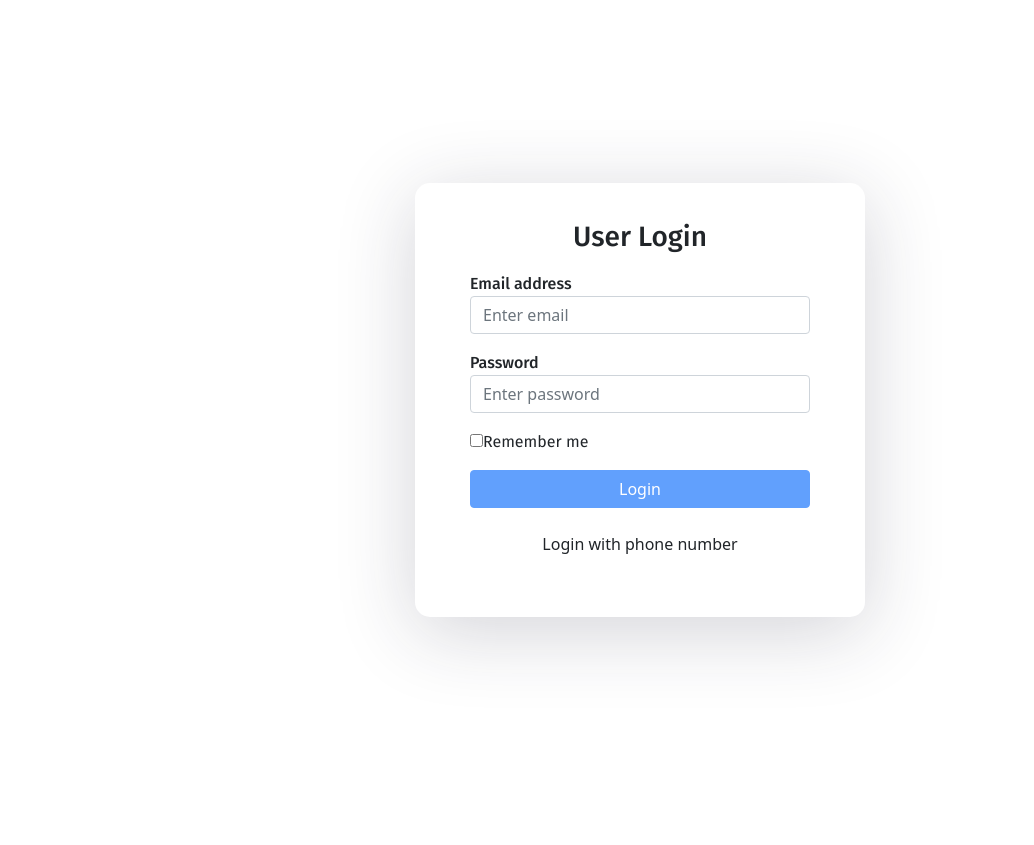
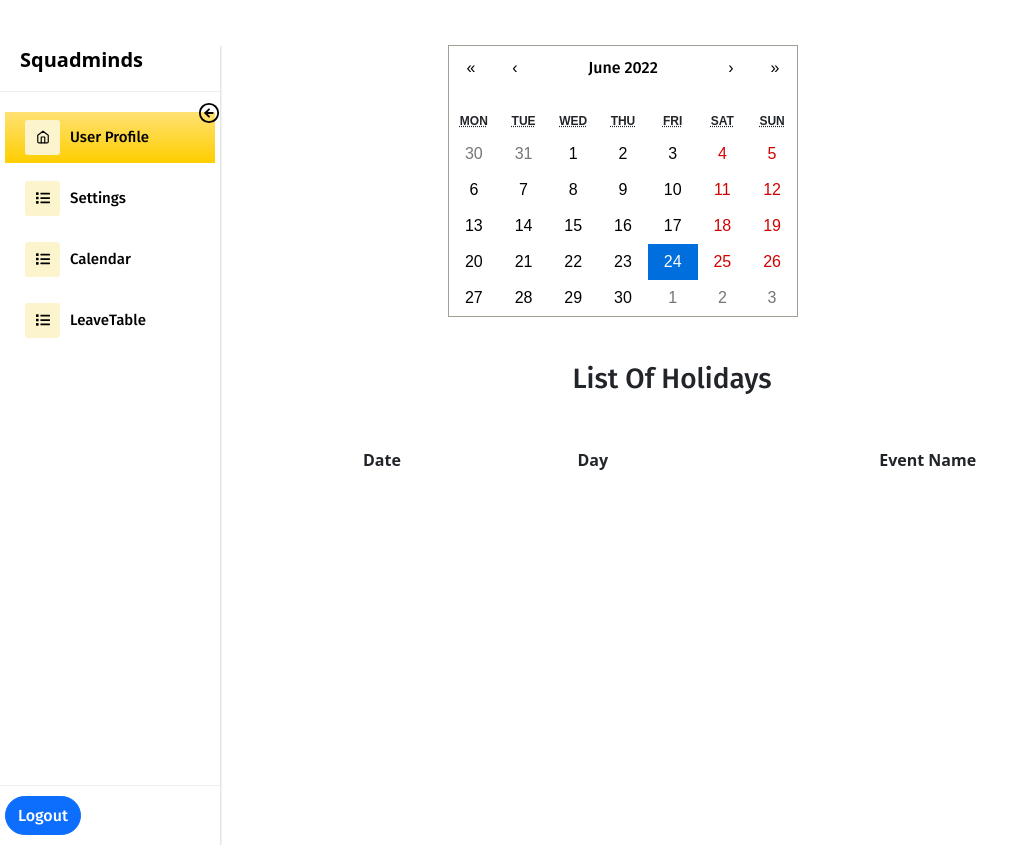
Before and after one commit to Varunsingh5/emp-sys, a React (Create React App) app: page /user/Calendar in a window 1280 px wide. Before the commit this address led to /user/login. Shown: the whole page, without its empty margins (0-1034 px from the left). Before the commit the page ends 800 px from the top, so only its background shows below. Built offline with nearby package versions, Linux system fonts and the light colour scheme; no server answers.

Commit message:
calendar

```diff
--- a/package.json
+++ b/package.json
@@ -19,15 +19,18 @@
         "bootstrap": "^5.1.3",
         "cors": "^2.8.5",
         "crypto-js": "^4.1.1",
+        "date-fns": "^2.28.0",
         "firebase": "^9.8.3",
         "lodash": "^4.17.21",
         "moment": "^2.29.3",
         "nodemailer": "^6.7.5",
         "react": "^18.2.0",
         "react-bootstrap": "^2.4.0",
+        "react-calendar": "^3.7.0",
         "react-dom": "^18.0.0",
         "react-firebase-hooks": "^5.0.3",
         "react-icons": "^4.4.0",
+        "react-multi-date-picker": "^3.3.0",
         "react-phone-input-2": "^2.15.0",
         "react-phone-number-input": "^3.2.2",
         "react-pro-sidebar": "^0.7.1",
@@ -35,6 +38,8 @@
         "react-scripts": "5.0.1",
         "react-spinners": "^0.12.0",
         "reactstrap": "^9.1.1",
+        "simple-react-month-picker": "^0.1.8",
+        "styled-components": "^5.3.5",
         "validator": "^13.7.0",
         "web-vitals": "^2.1.4"
     },
--- a/src/App.js
+++ b/src/App.js
@@ -12,7 +12,10 @@ import UserLogin from "../src/components/Login/UserLogin";
 import SetPassword from "./components/Login/setPassword"
 import { onAuthStateChanged } from 'firebase/auth';
 import { auth } from './firebase';
-import UserDashboard from "../src/components/Screens/Dashboard/UserDashboard"
+import UserDashboard from "../src/components/Screens/Dashboard/UserDashboard";
+import Calendar1 from "../src/components/Screens/pages/Calendar1"
+import LeaveTable from './components/Screens/pages/LeaveTable';
+
 
 
 function App() {
@@ -44,7 +47,6 @@ function App() {
       <Routes>
         <Route path="/" element={role ? role === "user" ? <Navigate to="/user/dashboard" /> : <Navigate to="/admin/dashboard" /> : <Navigate to="/user/login" />} />
 
-
         <Route exact path="/user/login" element={role ? role === "user" ? <Navigate to="/user/dashboard" /> : <Navigate to="/admin/dashboard" /> : <UserLogin />} />
         <Route exact path="/admin/login" element={role ? role === "user" ? <Navigate to="/user/dashboard" /> : <Navigate to="/admin/dashboard" /> : <AdminLogin />} />
 
@@ -55,14 +57,13 @@ function App() {
         <Route exact path="/user/setPassword" element={role ? role === "user" ? <Navigate to="/user/dashboard" /> : <Navigate to="/admin/dashboard" /> : <SetPassword />} />
 
 
-
         <Route exact path="/admin/user/table" element={<UserTable />} />
-
-
         <Route exact path="/user/*" element={<Navigate to="/" />} />
         <Route exact path="/admin/*" element={<Navigate to="/" />} />
         <Route exact path="/*" element={<Navigate to="/" />} />
 
+        <Route exact path="user/Calendar" element={<Calendar1 />} />
+        <Route exact path="user/leave/table" element={<LeaveTable />} />
       </Routes>
     </div>
   )
--- a/src/components/Login/UserLogin.js
+++ b/src/components/Login/UserLogin.js
@@ -1,5 +1,3 @@
-
-
 import React, { useState, useEffect } from "react";
 import { useLocation } from "react-router-dom";
 import validator from "validator";
@@ -10,22 +8,24 @@ import { Button } from "react-bootstrap";
 import "react-phone-number-input/style.css";
 import PhoneInput from "react-phone-number-input";
 import { auth, } from "../../firebase";
-// import { query,collection, where, getDocs, } from "firebase/firestore";
-// import  {db} from "./firebase";
+import { query, collection, where, getDocs, } from "firebase/firestore";
+
 import {
   RecaptchaVerifier,
+
   signInWithEmailAndPassword,
   signInWithPhoneNumber,
 } from "firebase/auth";
 import "./UserLogin.css";
 import { db } from "../../firebase";
 import { getDoc, doc } from "firebase/firestore";
-import { collection, query, where, getDocs } from "firebase/firestore";
+import { useUserAuth } from "../Context/UserAuthContext"
+
 
 
 const UserLogin = () => {
   const [value, setValue] = useState(false);
-  // const { setUpRecaptha } = useUserAuth();
+  const { setUpRecaptha } = useUserAuth();
   const [email, setEmail] = useState();
   const [password, setPassword] = useState();
   const [phone, setPhone] = useState();
@@ -47,6 +47,7 @@ const UserLogin = () => {
     e.preventDefault();
 
     try {
+
       console.log(password);
       console.log(email);
       const q = query(collection(db, "userList"), where("email", "==", email), where("isDeleted", "==", false));
@@ -105,7 +106,6 @@ const UserLogin = () => {
   useEffect(() => {
     validateLogin();
   }, [email, password]);
-
   // phone number validation
   const validatePhone = () => {
     if (!isUndefined(phone)) {
@@ -121,7 +121,8 @@ const UserLogin = () => {
     validatePhone();
   }, [phone]);
 
-    const getOtp = async (e) => {
+
+  const getOtp = async (e) => {
     e.preventDefault();
     console.log(number);
     setError("");
@@ -129,17 +130,16 @@ const UserLogin = () => {
       return setError("Please enter a valid phone number!");
     try {
       console.log(number);
-
       const q = query(collection(db, "userList"), where("phone", "==", number), where("isDeleted", "==", false));
       const querySnapshot = await getDocs(q);
       let test;
       querySnapshot.forEach((doc) => {
         // doc.data() is never undefined for query doc snapshots
-        console.log(doc.id, " => ", doc.data(),"phone", "==", number);
-        test=doc.data();
+        console.log(doc.id, " => ", doc.data(), "phone", "==", number);
+        test = doc.data();
       });
       console.log(test.phone);
-      if(test.phone===number){
+      if (test.phone === number) {
         console.log('matched');
         const recaptchaVerifier = new RecaptchaVerifier(
           "recaptcha-container",
@@ -162,7 +162,6 @@ const UserLogin = () => {
       return setError("Please enter a valid phone number!");
     }
   };
-
   const verifyOtp = async (e) => {
     e.preventDefault();
     setError("");
@@ -171,44 +170,13 @@ const UserLogin = () => {
       await result.confirm(otp);
       localStorage.setItem("isAuth", "true");
       localStorage.setItem("role", "user");
-      // const docRef = doc(db, "userList");
-      // const docSnap = await getDoc(docRef);
-      // localStorage.setItem("role", docSnap.data().role);
     } catch (err) {
       setError(err.message);
     }
   };
-
-  //set local storage
   const handle = () => {
-    // localStorage.setItem('Email', email);
-    // localStorage.setItem('Phone', phone);
     signInWithEmailAndPassword(auth,)
   };
-
-
-  // const fetchUserEmail = async (user) => {
-  //   try {
-  //     const q = query(collection(db, "userList"), where("uid", "==", user?.uid));
-  //     const doc = await getDocs(q);
-  //     const data = doc.docs[0].data();
-  //     setEmail(data.email);
-  //     return ({ user })
-  //   } catch (err) {
-  //     console.error(err);
-  //   }
-  // };
-
-  // const setUserDetails = async () => {
-  //   const usr = await localStorage.getItem('user');
-  //   console.log("asfsfis", usr);
-  //   setUser(JSON.parse(usr));
-  //   await fetchUserEmail(JSON.parse(usr))
-  // }
-  // useEffect(() => {
-  //   setUserDetails();
-  //   return () => null
-  // }, []);
 
   if (phoneLogin) {
     return (
@@ -219,9 +187,7 @@ const UserLogin = () => {
             {error && <div className="auth__error">{error}</div>}
             <div className="mb-3">
               <label>Email address</label>
-
               <input
-                // type={"email"}
                 name="email"
                 inputMode="text"
                 className="form-control"
@@ -233,9 +199,9 @@ const UserLogin = () => {
               />
               <span className="text-danger">{emailError}</span>
             </div>
-
             <div className="mb-3">
               <label>Password</label>
+
               <input
                 name="password"
                 className="form-control"
@@ -247,7 +213,9 @@ const UserLogin = () => {
                   setPassword(e.target.value);
                 }}
               />
+
               <span className="text-danger">{passwordError}</span>
+
             </div>
 
             <div className="mb-3">
@@ -273,21 +241,9 @@ const UserLogin = () => {
                   !(isEmpty(emailError) && isEmpty(passwordError))
                 }
                 onClick={handle}
-
-              // onClick={() => logInWithEmailAndPassword(email, password, navigate)}
               >
                 Login
               </button>
-              {/* {localStorage.getItem('Email') && (
-                  <div>
-                     Email: <p>{localStorage.getItem('Email')}</p>
-                  </div>
-               )}
-               {localStorage.getItem('Phone') && (
-                  <div>
-                     Phone: <p>{localStorage.getItem('Phone')}</p>
-                  </div>
-               )} */}
               <br />
               <p
                 style={{ textAlign: "center" }}
--- /dev/null
+++ b/src/components/Screens/pages/Calendar1.js
@@ -0,0 +1,44 @@
+import React, { useState } from 'react'
+import Calendar from 'react-calendar';
+import UserSidebar from './Sidebar/UserSidebar';
+import 'react-calendar/dist/Calendar.css';
+import { Grid } from '@mui/material';
+// import { Grid } from '@material-ui/core';
+
+
+const Calendar1 = () => {
+  const [value, onChange] = useState(new Date());
+  return (
+    <div>
+      <div style={{ width: "30%" }}>
+        <UserSidebar />
+      </div>
+      <div style={{ width: "70%" }} >
+        <div style={{ marginLeft: "50%", marginTop: "5%" }} >
+          <Calendar onChange={onChange} value={value} />
+        </div>
+        <div>
+          <Grid >
+            <Grid >
+              <h3 style={{ marginLeft: "50%", marginTop: "5%" }}>List Of Holidays</h3>
+              <table className="table table-borderless table-stripped" style={{ marginLeft: "30%", marginTop: "5%" }} >
+                <thead className="thead-light">
+                  <tr >
+                    <th> Date</th>
+                    <th>Day</th>
+                    <th>Event Name</th>
+                  </tr>
+                </thead>
+                <tbody >
+                </tbody>
+              </table>
+            </Grid>
+          </Grid>
+          <Grid >
+          </Grid>
+        </div>
+      </div>
+    </div>
+  )
+}
+export default Calendar1
--- /dev/null
+++ b/src/components/Screens/pages/LeaveTable.js
@@ -0,0 +1,79 @@
+import { Grid } from "@mui/material";
+import React, { useRef, useState } from "react";
+import { Calendar, DateObject } from "react-multi-date-picker";
+import UserSidebar from "./Sidebar/UserSidebar";
+
+
+const LeaveTable = () => {
+  const [date, setDate] = useState(new DateObject());
+
+  const calendarRef = useRef();
+
+  function update(key, value) {
+    let date = calendarRef.current.date;
+
+    calendarRef.current.set(key, date[key] + value);
+
+    setDate(new DateObject(date));
+  }
+
+  const style = {
+    display: "inline-block",
+    width: "90px",
+    fontSize: "16px",
+  };
+
+  return (
+    <div>
+      <div style={{ width: "30%" }}>
+        <UserSidebar />
+
+      </div>
+      <div style={{ width: "70%", marginTop: "5%" }}>
+        <div style={{ textAlign: "center" }}>
+          <div style={{ marginLeft: "50%" }}>
+            <button onClick={() => update("month", 1)}>+</button>
+            <span style={style}>{date.month.name}</span>
+            <button onClick={() => update("month", -1)}>-</button>
+          </div>
+          <div style={{ marginLeft: "50%", }}>
+            <button onClick={() => update("year", 1)}>+</button>
+            <span style={style}>{date.year}</span>
+            <button onClick={() => update("year", -1)}>-</button>
+          </div>
+          <div style={{ marginLeft: "60%", marginTop: "7%" }}>
+            <Calendar
+              ref={calendarRef}
+            />
+          </div>
+
+          <div style={{ marginTop: "5%" }}>
+            <Grid >
+              <Grid >
+                <table className="table table-borderless table-stripped" style={{ marginLeft: "30%" }} >
+                  <thead className="thead-light">
+                    <tr >
+                      <th>Pending Leave</th>
+                      <th>Taken Leave</th>
+                      <th>Rejected Leave</th>
+
+                    </tr>
+                  </thead>
+                  <tbody >
+
+                  </tbody>
+                </table>
+              </Grid>
+            </Grid>
+            <Grid >
+            </Grid>
+          </div>
+
+        </div>
+      </div>
+
+    </div>
+  )
+}
+
+export default LeaveTable
--- a/src/components/Screens/pages/Sidebar/AdminSidebar.js
+++ b/src/components/Screens/pages/Sidebar/AdminSidebar.js
@@ -57,7 +57,7 @@ const AdminSidebar = () => {
         <ProSidebar collapsed={menuCollapse}>
           <SidebarHeader>
             <div className="logotext">
-              <p>{menuCollapse ? "Logo" : "Squadminds"}</p>
+              <p>{menuCollapse ? "Squadminds" : "Squadminds"}</p>
             </div>
             <div className="closemenu" onClick={menuIconClick} style={{ marginBottom: "10px" }}>
               {menuCollapse ? (
--- a/src/components/Screens/pages/Sidebar/UserSidebar.js
+++ b/src/components/Screens/pages/Sidebar/UserSidebar.js
@@ -1,7 +1,6 @@
 
 //import useState hook to create menu collapse state
 import React, { useState } from "react";
-
 import {
   ProSidebar,
   Menu,
@@ -12,40 +11,28 @@ import {
 } from "react-pro-sidebar";
 import { useNavigate } from "react-router";
 import { logout, } from "../../../../firebase"
-
-
 //import icons from react icons
 import { FaList, } from "react-icons/fa";
 import { FiHome, FiArrowLeftCircle, FiArrowRightCircle } from "react-icons/fi";
-
-
 //import sidebar css from react-pro-sidebar module and our custom css
 import "react-pro-sidebar/dist/css/styles.css";
 import "./Sidebar.css";
 
-
 const UserSidebar = () => {
-
   const navigate = useNavigate();
-
-  const handleLogout = async () => {
-    try {
-      await logout(navigate);
-
-    } catch (error) {
-      console.log(error.message);
-    }
-  };
-
-
-
   //create initial menuCollapse state using useState hook
   const [menuCollapse, setMenuCollapse] = useState(false)
-
   //create a custom function that will change menucollapse state from false to true and true to false
   const menuIconClick = () => {
     //condition checking to change state from true to false and vice versa
     menuCollapse ? setMenuCollapse(false) : setMenuCollapse(true);
+  };
+  const handleLogout = async () => {
+    try {
+      await logout(navigate);
+    } catch (error) {
+      console.log(error.message);
+    }
   };
 
   return (
@@ -54,7 +41,7 @@ const UserSidebar = () => {
         <ProSidebar collapsed={menuCollapse}>
           <SidebarHeader>
             <div className="logotext">
-              <p>{menuCollapse ? "Logo" : "Squadminds"}</p>
+              <p>{menuCollapse ? "Squadminds" : "Squadminds"}</p>
             </div>
             <div className="closemenu" onClick={menuIconClick} style={{ marginBottom: "10px" }}>
               {menuCollapse ? (
@@ -69,16 +56,14 @@ const UserSidebar = () => {
               <MenuItem active={true} icon={<FiHome />}>
                 User Profile
               </MenuItem>
-
-
               <MenuItem icon={<FaList />}>Settings</MenuItem>
-
+              <MenuItem icon={<FaList />}>Calendar</MenuItem>
+              <MenuItem icon={<FaList />}>LeaveTable</MenuItem>
             </Menu>
           </SidebarContent>
           <SidebarFooter>
             <Menu iconShape="square">
               <button className="btn btn-primary rounded-pill mx-auto logout-btn" type="submit" onClick={handleLogout}><span className="ml-1">Logout</span></button>
-
             </Menu>
           </SidebarFooter>
         </ProSidebar>
```
Also changed, not shown: src/components/Login/AdminLogin.js (+1 -21 lines), src/components/Login/setPassword.js (+2 -18 lines), src/components/Screens/UserTable/UserTable.js (+20 -78 lines), src/components/Screens/pages/USerSetting.js (deleted, +0 -11 lines), 1 other file (tests, documents, lock files or other folders).
